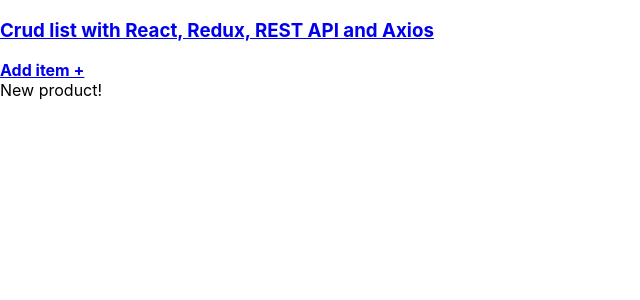
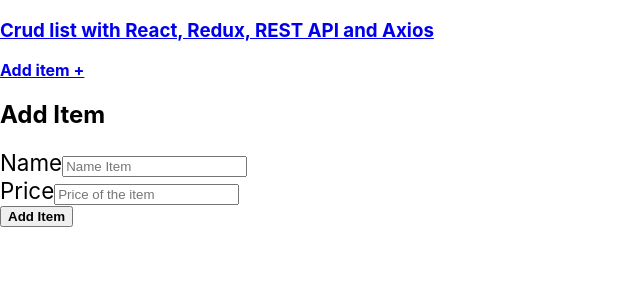
Before and after one commit to jdnav/crud-list-redux, a React (Create React App) app: page /items/new in a window 1280 px wide. Shown: the top 300 px of the page, without its empty margins (0-640 px from the left). Built offline with nearby package versions, Linux system fonts and the light colour scheme; the HTML template or start-up script is replaced by a standard one.

Commit message:
Basic form for add item

```diff
--- a/src/components/NewItem.js
+++ b/src/components/NewItem.js
@@ -1,11 +1,53 @@
-import React from 'react';
+import React from "react";
 
 function NewItem(props) {
-    return (
-        <div>
-            New product!
+
+  // Submit form
+  const submitNewItem = (e) => {
+    e.preventDefault();
+
+  };
+
+  return (
+    <div className="row justify-content-center">
+      <div className="col-md-8">
+        <div className="card">
+          <div className="card-body">
+            <h2 className="text-center mb-4 font-weight-bold">Add Item</h2>
+
+            <form onSubmit={submitNewItem}>
+              <div className="form-group">
+                <label>Name</label>
+                <input
+                  type="text"
+                  className="form-control"
+                  placeholder="Name Item"
+                  name="name"
+                />
+              </div>
+
+              <div className="form-group">
+                <label>Price</label>
+                <input
+                  type="number"
+                  className="form-control"
+                  placeholder="Price of the item"
+                  name="price"
+                />
+              </div>
+
+              <button
+                type="submit"
+                className="btn btn-primary font-weight-bold text-uppercase d-block w-100"
+              >
+                Add Item
+              </button>
+            </form>
+          </div>
         </div>
-    );
+      </div>
+    </div>
+  );
 }
 
 export default NewItem;
```
